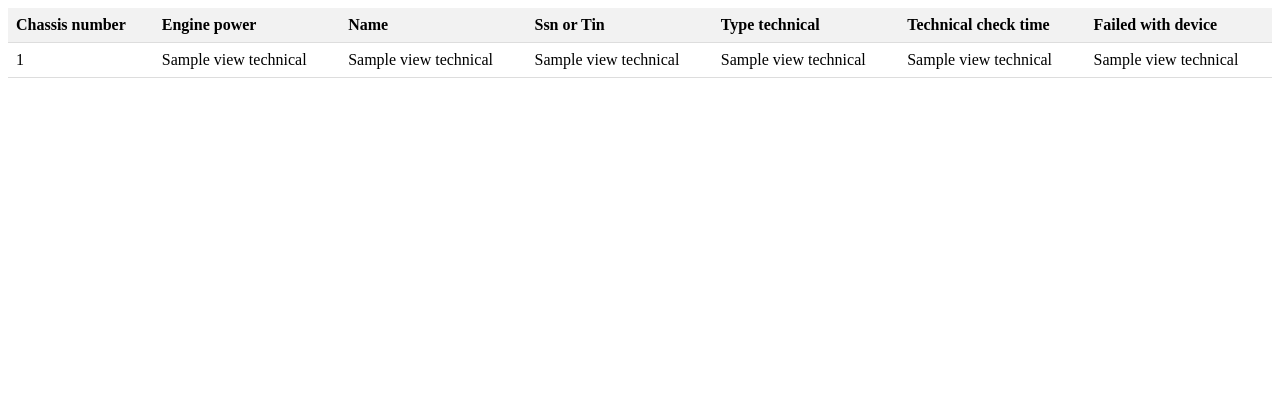
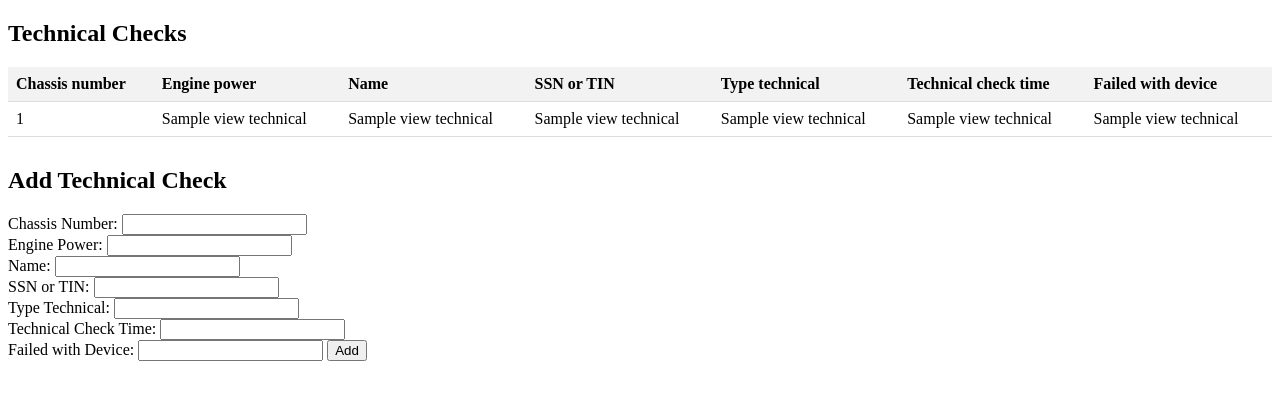
Before and after one commit to Rosana-Todosieva/nbpProject, a Flask app: page /technical in a window 1280 px wide. Shown: the top 400 px of the page. Run offline with Flask 3, Linux system fonts and the light colour scheme; a database or web service that is not in the repository returns one stand-in record (values such as "Sample title"); data that the repository does not hold is empty; some libraries are stand-ins or nearby versions.

Commit message:
adding small changes

```diff
--- a/app.py
+++ b/app.py
@@ -1,7 +1,10 @@
-from flask import Flask, render_template, request, jsonify
+from PIL.ImageChops import offset
+from flask import Flask, render_template, request, jsonify, redirect, url_for
 import psycopg2
 import json
 import math
+
+from user_database import create_registration_and_request_tr
 
 app = Flask(__name__)
 
@@ -25,7 +28,7 @@ def display_table():
         port="5432",
         database="novaBaza",
         user="postgres",
-        password="RoseT123&&"
+        password="RoseT123&&"  # Replace with your actual password
     )
     cursor = conn.cursor()
     cursor.execute("SELECT COUNT(*) FROM view_registration")
@@ -42,7 +45,7 @@ def display_table():
         port="5432",
         database="novaBaza",
         user="postgres",
-        password="RoseT123&&"
+        password="RoseT123&&"  # Replace with your actual password
     )
     cursor = conn.cursor()
     cursor.execute(f"SELECT * FROM view_registration OFFSET {offset} LIMIT {per_page}")
@@ -50,12 +53,45 @@ def display_table():
     cursor.close()
     conn.close()
 
-    # Pass data, pagination parameters, and total pages to the template
-    return render_template('table.html', data=data, page=page, per_page=per_page, total_pages=total_pages)
+    # Retrieve success_message and error_message from query parameters
+    success_message = request.args.get('success_message')
+    error_message = request.args.get('error_message')
+
+    # Pass data, pagination parameters, and messages to the template
+    return render_template('table.html', data=data, page=page, per_page=per_page,
+                           total_pages=total_pages, success_message=success_message,
+                           error_message=error_message)
 
 if __name__ == '__main__':
     app.run()
 
+@app.route('/add_registration', methods=['GET'])
+def add_registration():
+    return render_template('registration_form.html')
+
+@app.route('/add_registration', methods=['POST'])
+def submit_registration():
+    employeerolebranch_id = request.form['employeerolebranch_id']
+    registrationtype_id = request.form['registrationtype_id']
+    technicalcheck_id = request.form['technicalcheck_id']
+
+    success_message = None
+    error_message = None
+
+    try:
+        ret_id = None  # Initialize ret_id
+
+        # Call the function with the out_ret_id parameter
+        create_registration_and_request_tr(employeerolebranch_id, registrationtype_id, technicalcheck_id)
+
+        if ret_id is not None:
+            success_message = "Registration inserted successfully."
+        else:
+            error_message = "Failed to insert registration."
+    except psycopg2.Error as e:
+        error_message = str(e)
+
+    return redirect(url_for('display_table', success_message=success_message, error_message=error_message))
 
 @app.route('/technical')
 def display_table2():
@@ -100,6 +136,27 @@ def display_table2():
     # Pass data, pagination parameters, and total pages to the template
     return render_template('tableTeh.html', data=data, page=page, per_page=per_page, total_pages=total_pages)
 
+@app.route('/add_technical', methods=['POST'])
+def add_technical():
+    chassis_number = request.form.get('chassis_number')
+    engine_power = request.form.get('engine_power')
+    name = request.form.get('name')
+    ssn_or_tin = request.form.get('ssn_or_tin')
+    type_technical = request.form.get('type_technical')
+    technical_check_time = request.form.get('technical_check_time')
+    failed_with_device = request.form.get('failed_with_device')
+
+    # Perform the necessary database insertion here
+    # Use the provided insert_passedTehnicalCheckForPerson function with the appropriate parameters
+
+    # Display success message
+    success_message = "Technical check added successfully."
+
+    # Redirect back to the table with success message
+    return redirect(url_for('display_table2', success=success_message))
+
+if __name__ == '__main__':
+    app.run(debug=True)
 @app.route('/employees')
 def display_table3():
     # Retrieve pagination parameters from request query string
--- a/templates/tableTeh.html
+++ b/templates/tableTeh.html
@@ -37,17 +37,17 @@
     </style>
 </head>
 <body>
+    <h2>Technical Checks</h2>
     <table>
         <thead>
             <tr>
                 <th>Chassis number</th>
                 <th>Engine power</th>
                 <th>Name</th>
-                <th>Ssn or Tin</th>
+                <th>SSN or TIN</th>
                 <th>Type technical</th>
                 <th>Technical check time</th>
                 <th>Failed with device</th>
-                <!-- Add more table headers as needed -->
             </tr>
         </thead>
         <tbody id="tableBody">
@@ -60,7 +60,6 @@
                 <td>{{ row[4] }}</td>
                 <td>{{ row[5] }}</td>
                 <td>{{ row[6] }}</td>
-                <!-- Add more table cells as needed -->
             </tr>
             {% endfor %}
         </tbody>
@@ -75,6 +74,41 @@
         {% endif %}
     </div>
 
+    <h2>Add Technical Check</h2>
+    <form action="/add_technical" method="post">
+        <label for="chassis_number">Chassis Number:</label>
+        <input type="text" name="chassis_number" id="chassis_number" required>
+<br/>
+        <label for="engine_power">Engine Power:</label>
+        <input type="text" name="engine_power" id="engine_power" required>
+<br/>
+        <label for="name">Name:</label>
+        <input type="text" name="name" id="name" required>
+<br/>
+        <label for="ssn_or_tin">SSN or TIN:</label>
+        <input type="text" name="ssn_or_tin" id="ssn_or_tin" required>
+<br/>
+        <label for="type_technical">Type Technical:</label>
+        <input type="text" name="type_technical" id="type_technical" required>
+<br/>
+        <label for="technical_check_time">Technical Check Time:</label>
+        <input type="text" name="technical_check_time" id="technical_check_time" required>
+<br/>
+        <label for="failed_with_device">Failed with Device:</label>
+        <input type="text" name="failed_with_device" id="failed_with_device">
+
+        <input type="submit" value="Add">
+    </form>
+
+    <div id="message">
+        {% if error %}
+            <p class="error">{{ error }}</p>
+        {% endif %}
+        {% if success %}
+            <p class="success">{{ success }}</p>
+        {% endif %}
+    </div>
+
     <script>
         var currentPage = {{ page }};
         var totalRows = {{ total_pages }};
```
Also changed, not shown: templates/registration_form.html (added, +22 -0 lines), templates/table.html (+12 -0 lines), templates/tableVeh.html (+35 -0 lines), user_database.py (+22 -23 lines).
